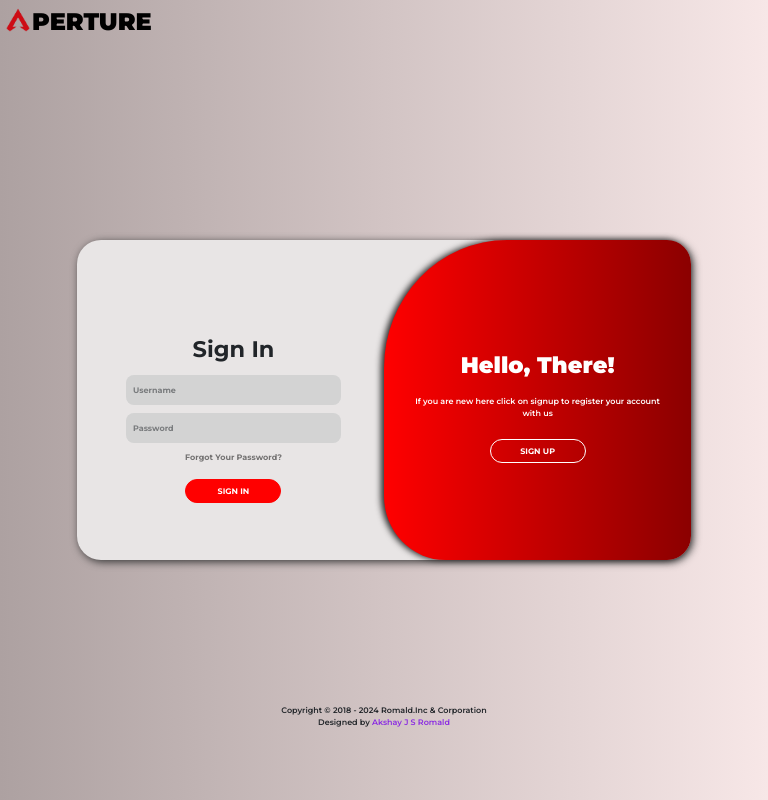
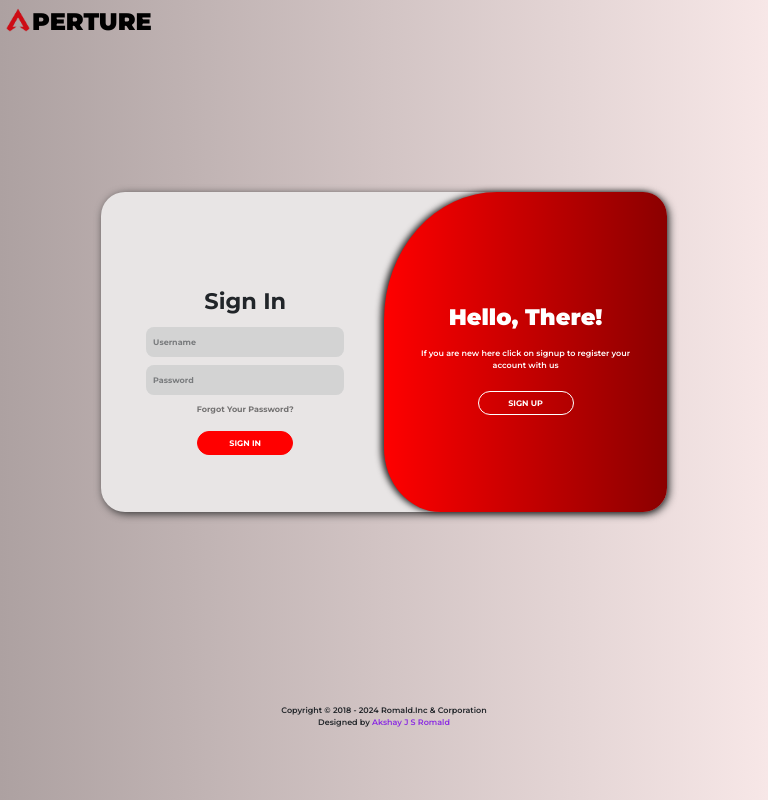
Before and after one commit to akxay98/login_site, a Django app: page / in a window 768 px wide. Run offline with Django 5.2, Linux system fonts and the light colour scheme.

Commit message:
repair commit1

```diff
--- a/static/login.css
+++ b/static/login11.css
@@ -26,70 +26,30 @@
     }
     .main
     {
-        padding-top: 8rem;
-        padding-bottom: 8rem;
-        min-height: 80rem !important;
-        max-height: fit-content;
+        width: 80% !important;
     }
     .footer .myname, .footer .copyr
     {
         text-align: center !important;
     }
-    #alert1
+}
+
+@media screen and (min-width: 1008px) and (max-width: 1200px) {
+    *{
+        margin: 0 auto;
+        font-size: 10px;
+        font-family: 'Montserrat', Cambria, Cochin ;
+    }
+    .redirection
     {
-        position: absolute;
-        top: 27% !important;
-        right: 10% !important;
+        display: none;
     }
-    .signin2, .signup2
+    .main
     {
-        position: absolute;
-        top: 30% !important;
-        margin: 0 auto;
-        width: 40% !important;
-        height: 40rem !important;
-    }
-    .signin1, .signup1
-    {
-        position: absolute;
-        top: 30% !important;
-        margin: 0 auto;
-        background-color: rgb(232, 229, 229);
-        filter: drop-shadow(0.3rem 0.3rem 0.5rem rgb(53, 53, 53));
-        border-radius: 3rem;
-        height: 40rem !important;
         width: 80% !important;
     }
-    .signup1
-    {
-        left: 10% !important;
-    }
-    .signin1
-    {
-        right:10% !important;
-    }
-    .signin2
-    {
-        color: white;
-        left: 10% !important;
-        background: linear-gradient(to right, darkred, rgb(251, 24, 24));
-        border-radius: 3rem 40% 20% 3rem;
-        filter: drop-shadow(0.3rem 0 0.4rem rgb(40, 39, 39));
-        transition: transform 0.4s ease;
-        transform: translateX(100%);
-    }
-    .signup2
-    {
-        color: white;
-        right: 10% !important;
-        background: linear-gradient(to right, red, darkred);
-        border-radius: 40% 3rem 3rem 20%;
-        filter: drop-shadow(-0.3rem 0 0.4rem rgb(40, 39, 39));
-        transition: transform 0.4s ease;
-    }
 }
-
-@media screen and (min-width: 1008px) and (max-width: 1920px) {
+@media screen and (min-width: 1201px) and (max-width: 1920px) {
     *{
         margin: 0 auto;
         font-size: 12px;
@@ -99,6 +59,7 @@
     {
         display: none;
     }
+
 }
 
 @media screen and (min-width: 1921px) {
@@ -119,6 +80,14 @@ body
 {
     background-image: linear-gradient(to right, rgb(173, 161, 161), rgb(247, 231, 231));
     background-size: cover;
+}
+.mainbox
+{
+    display: flex;
+    place-items: center;
+    min-height: 80vh;
+    padding-top: 5rem;
+    max-height: fit-content;
 }
 .redirection
 {
@@ -142,10 +111,12 @@ body
 }
 .main
 {
+    position: relative;
+    margin: 0 auto;
     padding-top: 8rem;
     padding-bottom: 8rem;
-    min-height: 60rem;
-    max-height: fit-content;
+    width: 60%;
+    min-height: 45rem;
 }
 
 /* -----------------------------------------------------css for header and footer----------------------------------------------------- */
@@ -187,8 +158,8 @@ body
 #alert1
 {
     position: absolute;
-    top: 9%;
-    right: 25%;
+    top: -8%;
+    right: 0;
     text-align: right;
     color: red;
     font-weight: 700;
@@ -205,34 +176,34 @@ body
 .signin2, .signup2
 {
     position: absolute;
-    top: 16%;
+    top: 0;
     margin: 0 auto;
-    width: 25%;
+    width: 50%;
     height: 40rem;
 }
 .signin1, .signup1
 {
     position: absolute;
-    top: 16%;
+    top: 0;
     margin: 0 auto;
     background-color: rgb(232, 229, 229);
     filter: drop-shadow(0.3rem 0.3rem 0.5rem rgb(53, 53, 53));
     border-radius: 3rem;
     height: 40rem;
-    width: 50%;
+    width: 100%;
 }
 .signup1
 {
-    left: 25%;
+    left: 0;
 }
 .signin1
 {
-    right: 25%;
+    right: 0;
 }
 .signin2
 {
     color: white;
-    left: 25%;
+    left: 0;
     background: linear-gradient(to right, darkred, rgb(251, 24, 24));
     border-radius: 3rem 40% 20% 3rem;
     filter: drop-shadow(0.3rem 0 0.4rem rgb(40, 39, 39));
@@ -242,7 +213,7 @@ body
 .signup2
 {
     color: white;
-    right: 25%;
+    right: 0;
     background: linear-gradient(to right, red, darkred);
     border-radius: 40% 3rem 3rem 20%;
     filter: drop-shadow(-0.3rem 0 0.4rem rgb(40, 39, 39));
--- a/templates/LoginApp/index.html
+++ b/templates/LoginApp/index.html
@@ -1,7 +1,7 @@
 {% extends 'base.html' %}
 {% block content %}
 
-    <div class='container'>
+    <div class='container mainbox'>
         <div class="redirection">
             <div class='texts'>
                 <div>
--- a/templates/base.html
+++ b/templates/base.html
@@ -16,7 +16,7 @@
 
         <link href="https://cdn.jsdelivr.net/npm/bootstrap@5.0.2/dist/css/bootstrap.min.css" rel="stylesheet" integrity="sha384-EVSTQN3/azprG1Anm3QDgpJLIm9Nao0Yz1ztcQTwFspd3yD65VohhpuuCOmLASjC" crossorigin="anonymous">
         <script src="https://cdn.jsdelivr.net/npm/bootstrap@5.0.2/dist/js/bootstrap.bundle.min.js" integrity="sha384-MrcW6ZMFYlzcLA8Nl+NtUVF0sA7MsXsP1UyJoMp4YLEuNSfAP+JcXn/tWtIaxVXM" crossorigin="anonymous"></script>
-        <link rel="stylesheet" href="{% static 'login.css' %}">
+        <link rel="stylesheet" href="{% static 'login11.css' %}">
     </head>
     {% comment %} <body background='{% static "bg5.jpg" %}'> {% endcomment %}
     <body>
```
